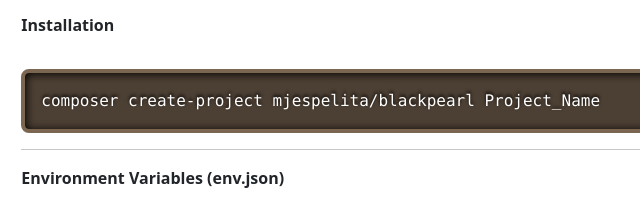
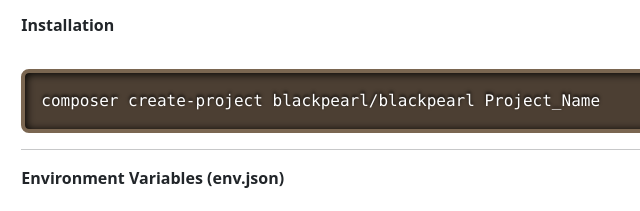
Before and after one commit to mjespelita/mjblackpearl, a plain HTML site: page index.html in a window 1280 px wide. Shown: the part 324-535 px from the top of the page, 216-856 px from the left. Drawn offline with Linux system fonts and the light colour scheme.

Commit message:
change composer name

```diff
--- a/index.html
+++ b/index.html
@@ -54,7 +54,7 @@
                         </p>
                         <hr>
                         <b id="installation">Installation</b> <br> <br>
-<pre class="language-css">composer create-project mjespelita/blackpearl Project_Name</pre>
+<pre class="language-css">composer create-project blackpearl/blackpearl Project_Name</pre>
                         <hr>
                         <b id="env">Environment Variables (env.json)</b> <br> <br>
                         <p>
```
